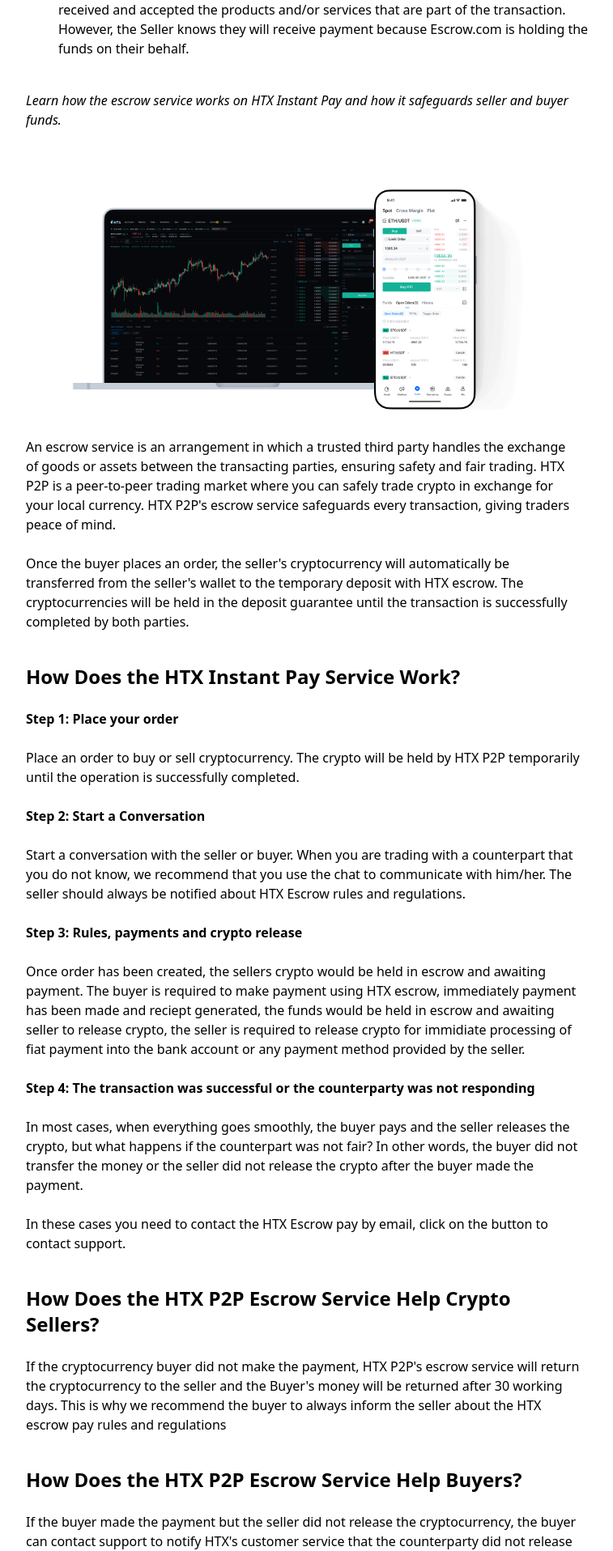
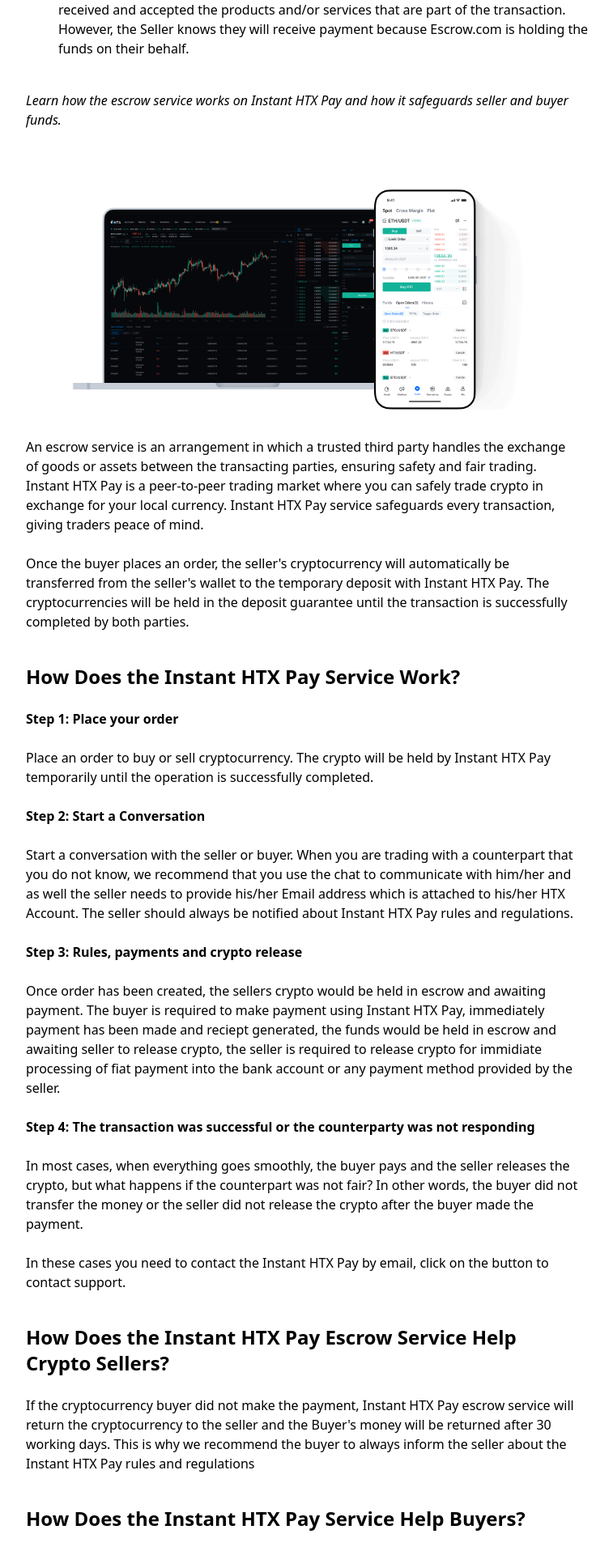
Before and after one commit to monsieur-ebi/instantpay, a Next.js app: page / in a window 1280 px wide. Shown: the part 468-2384 px from the top of the page at 81% size, without its empty margins (120-877 px from the left). Built offline with nearby package versions, Linux system fonts and the light colour scheme.

Commit message:
Fixed Typos and Updated the landing page

```diff
--- a/pages/index.tsx
+++ b/pages/index.tsx
@@ -6,7 +6,7 @@
   return (
     <>
       <Head>
-        <title>How Does HTX Instant Pay Service Work? | HTX Blog</title>
+        <title>How Does Instant HTX Pay Service Work? | HTX Blog</title>
         <meta name="description" content="Generated by create next app" />
         <meta name="viewport" content="width=device-width, initial-scale=1" />
         <meta name="keywords" content="Blockchain Crypto Exchange, Cryptocurrency Exchange, Bitcoin Trading, Ethereum price trend, BNB, CZ, BTC price, ETH wallet registration, LTC price, HTX, Poloniex, Bittrex" data-shuvi-head="true"></meta>
@@ -35,42 +35,42 @@
         <div className="flex flex-col md:flex-row md:justify-around">
         <div className="hidden text-3xl w-32 h-4 my-4 font-semibold md:flex"></div>
           <div className="md:flex-auto w-[100%] md:w-72 overflow-hidden">
-            <div className="text-lg text-left md:text-center mt-4 mb-1 font-semibold md:flex">What does HTX Instant Pay mean?<br/></div>
+            <div className="text-lg text-left md:text-center mt-4 mb-1 font-semibold md:flex">What does Instant HTX Pay mean?<br/></div>
             <span className="text-md font-semibold">2020-11-08</span>
             <h1 className="text-2xl mt-6 font-bold">Main Takeaways</h1>
             <div className="flex flex-col my-4 space-y-6">
               <ul className="space-y-6 pl-10 list-disc">
                 <li>An escrow is a financial and legal agreement designed to protect Buyers and Sellers in a transaction. For a fee, an independent third party holds payment until everyone fulfills their responsibilities in the transaction.</li>
-                <li>With an escrow payment, the Seller will only receive the funds when the Buyer has received and accepted the products and/or services that are part of the transaction. However, the Seller knows they will receive payment because Escrow.com is holding the funds on their behalf.</li>
+                <li>With an Instant HTX Payment,the Seller will only receive the funds when the Buyer has received and accepted the products and/or services that are part of the transaction. However, the Seller knows they will receive payment because Escrow.com is holding the funds on their behalf.</li>
               </ul>
             </div>
             <br/>
-            <i>Learn how the escrow service works on HTX Instant Pay and how it safeguards seller and buyer funds.</i>
+            <i>Learn how the escrow service works on Instant HTX Pay and how it safeguards seller and buyer funds.</i>
             <Image className='mt-16 pr-3' src={"/images/htx.png"} alt="logo" width={792} height={445.5}/>
             <div className="mt-6 pr-6 space-y-6">
-              <p>An escrow service is an arrangement in which a trusted third party handles the exchange of goods or assets between the transacting parties, ensuring safety and fair trading. HTX P2P is a peer-to-peer trading market where you can safely trade crypto in exchange for your local currency. HTX P2P&apos;s escrow service safeguards every transaction, giving traders peace of mind.</p>
-              <p>Once the buyer places an order, the seller&apos;s cryptocurrency will automatically be transferred from the seller&apos;s wallet to the temporary deposit with HTX escrow. The cryptocurrencies will be held in the deposit guarantee until the transaction is successfully completed by both parties.</p>
+              <p>An escrow service is an arrangement in which a trusted third party handles the exchange of goods or assets between the transacting parties, ensuring safety and fair trading. Instant HTX Pay is a peer-to-peer trading market where you can safely trade crypto in exchange for your local currency. Instant HTX Pay service safeguards every transaction, giving traders peace of mind.</p>
+              <p>Once the buyer places an order, the seller&apos;s cryptocurrency will automatically be transferred from the seller&apos;s wallet to the temporary deposit with Instant HTX Pay. The cryptocurrencies will be held in the deposit guarantee until the transaction is successfully completed by both parties.</p>
             </div>
             <div className="mt-10 space-y-6 pr-4">
-              <h1 className="text-2xl font-bold">How Does the HTX Instant Pay Service Work?</h1>
+              <h1 className="text-2xl font-bold">How Does the Instant HTX Pay Service Work?</h1>
               <h1 className="text-md font-bold">Step 1: Place your order </h1>
-              <p className='mt-6'>Place an order to buy or sell cryptocurrency. The crypto will be held by HTX P2P temporarily until the operation is successfully completed.</p>
+              <p className='mt-6'>Place an order to buy or sell cryptocurrency. The crypto will be held by Instant HTX Pay temporarily until the operation is successfully completed.</p>
               <h1 className="text-md font-bold">Step 2: Start a Conversation</h1>
-              <p className="mt-6">Start a conversation with the seller or buyer. When you are trading with a counterpart that you do not know, we recommend that you use the chat to communicate with him/her. The seller should always be notified about HTX Escrow rules and regulations.</p>
+              <p className="mt-6">Start a conversation with the seller or buyer. When you are trading with a counterpart that you do not know, we recommend that you use the chat to communicate with him/her and as well the seller needs to provide his/her Email address which is attached to his/her HTX Account. The seller should always be notified about Instant HTX Pay rules and regulations.</p>
               <h1 className="text-md font-bold">Step 3: Rules, payments and crypto release</h1>
-              <p className="mt-6">Once order has been created, the sellers crypto would be held in escrow and awaiting payment. The buyer is required to make payment using HTX escrow, immediately payment has been made and reciept generated, the funds would be held in escrow and awaiting seller to release crypto, the seller is required to release crypto for immidiate processing of fiat payment into the bank account or any payment method provided by the seller.</p>
+              <p className="mt-6">Once order has been created, the sellers crypto would be held in escrow and awaiting payment. The buyer is required to make payment using Instant HTX Pay, immediately payment has been made and reciept generated, the funds would be held in escrow and awaiting seller to release crypto, the seller is required to release crypto for immidiate processing of fiat payment into the bank account or any payment method provided by the seller.</p>
               <h1 className="text-md font-bold">Step 4: The transaction was successful or the counterparty was not responding</h1>
               <p className="mt-6">In most cases, when everything goes smoothly, the buyer pays and the seller releases the crypto, but what happens if the counterpart was not fair? In other words, the buyer did not transfer the money or the seller did not release the crypto after the buyer made the payment.</p>
-              <p className="mt-6">In these cases you need to contact the HTX Escrow pay by email, click on the <a href="mailto:escrowHTXpaycommunity@gmail.com" className="text-HTX">button</a> to contact support.</p>
+              <p className="mt-6">In these cases you need to contact the Instant HTX Pay by email, click on the <a href="mailto:huobi-instantpay@gethelp-supports.co" className="text-HTX">button</a> to contact support.</p>
             </div>
 
             <div className="mt-10 space-y-6 pr-4">
-              <h1 className="text-2xl font-bold">How Does the HTX P2P Escrow Service Help Crypto Sellers?</h1>
-              <p className='mt-6'>If the cryptocurrency buyer did not make the payment, HTX P2P&apos;s escrow service will return the cryptocurrency to the seller and the Buyer&apos;s money will be returned after 30 working days. This is why we recommend the buyer to always inform the seller about the HTX escrow pay rules and regulations</p>
+              <h1 className="text-2xl font-bold">How Does the Instant HTX Pay Escrow Service Help Crypto Sellers?</h1>
+              <p className='mt-6'>If the cryptocurrency buyer did not make the payment, Instant HTX Pay escrow service will return the cryptocurrency to the seller and the Buyer&apos;s money will be returned after 30 working days. This is why we recommend the buyer to always inform the seller about the Instant HTX Pay rules and regulations</p>
             </div>
 
             <div className="my-10 space-y-6 pr-4">
-              <h1 className="text-2xl font-bold">How Does the HTX P2P Escrow Service Help Buyers?</h1>
+              <h1 className="text-2xl font-bold">How Does the Instant HTX Pay Service Help Buyers?</h1>
               <p>If the buyer made the payment but the seller did not release the cryptocurrency, the buyer can contact support to notify HTX&apos;s customer service that the counterparty did not release the crypto. If you are the buyer, please provide as much evidence as you can, a receipt of payment, or screenshots of the conversation you had with the seller, and once our customer service confirms the payment is made, we can release the crypto to your account.</p><br/>
               <Image className="" src={"/images/htx2.png"} alt="logo" width={792} height={198}/>
             </div>
@@ -84,7 +84,7 @@
             </div>
 
             <div className="my-10 space-y-6 pr-4">
-              <h1 className="text-2xl font-bold">Frequently Asked Questions About the HTX P2P Escrow Service</h1>
+              <h1 className="text-2xl font-bold">Frequently Asked Questions About the Instant HTX Pay Service</h1>
               <h1 className="text-lg font-semibold">What happens if, after making the payment, the seller does not answer and does not release the cryptocurrency? </h1>
               <p>The buyer can file an appeal if the seller is not responding to chat messages or not releasing the cryptocurrency. Our customer support team will evaluate the situation, contact both the parties and release the crypto to the fair party. </p>
               <h1 className="text-lg font-semibold">When an appeal is opened, how long will the funds be frozen?</h1>
@@ -97,7 +97,7 @@
 
 
             <div className="pr-4 mb-10">
-              <span className="font-bold">Disclaimer: </span><i>Your use of HTX P2P services and all information and other content (including that of third parties) included in or accessible from HTX P2P services is at your sole risk. Our only responsibility is to handle crypto transactions. All payments are final upon completion unless otherwise required by law. The HTX P2P platform has neither the right nor obligation to resolve any disputes arising from a completed payment. Neither the HTX P2P platform nor its merchants shall be responsible for any loss after a completed payment.</i>
+              <span className="font-bold">Disclaimer: </span><i>Your use of Instant HTX Pay services and all information and other content (including that of third parties) included in or accessible from Instant HTX Pay services is at your sole risk. Our only responsibility is to handle crypto transactions. All payments are final upon completion unless otherwise required by law. The Instant HTX Pay platform has neither the right nor obligation to resolve any disputes arising from a completed payment. Neither the Instant HTX Pay platform nor its merchants shall be responsible for any loss after a completed payment.</i>
             </div>
 
           </div>
```
